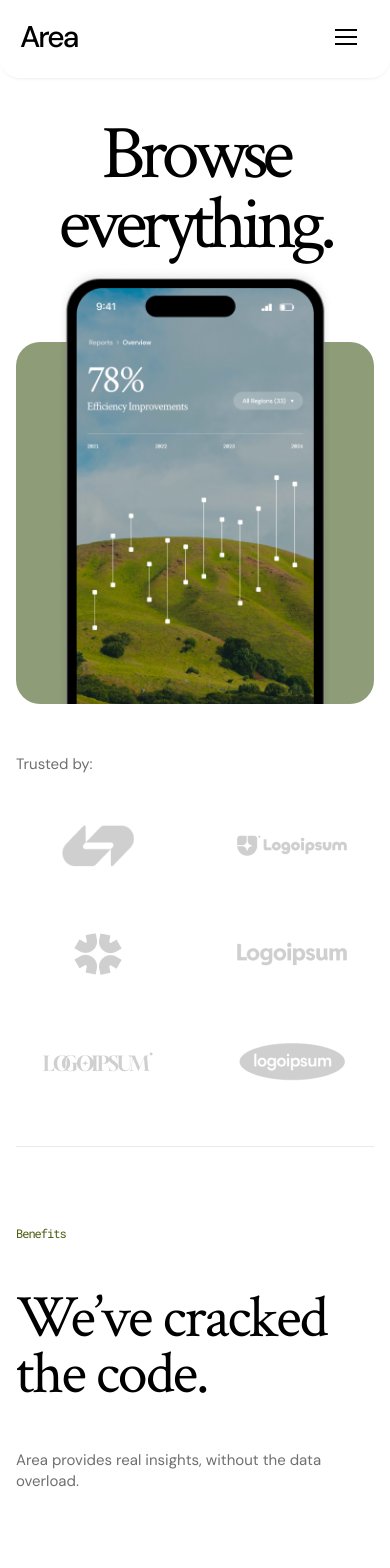
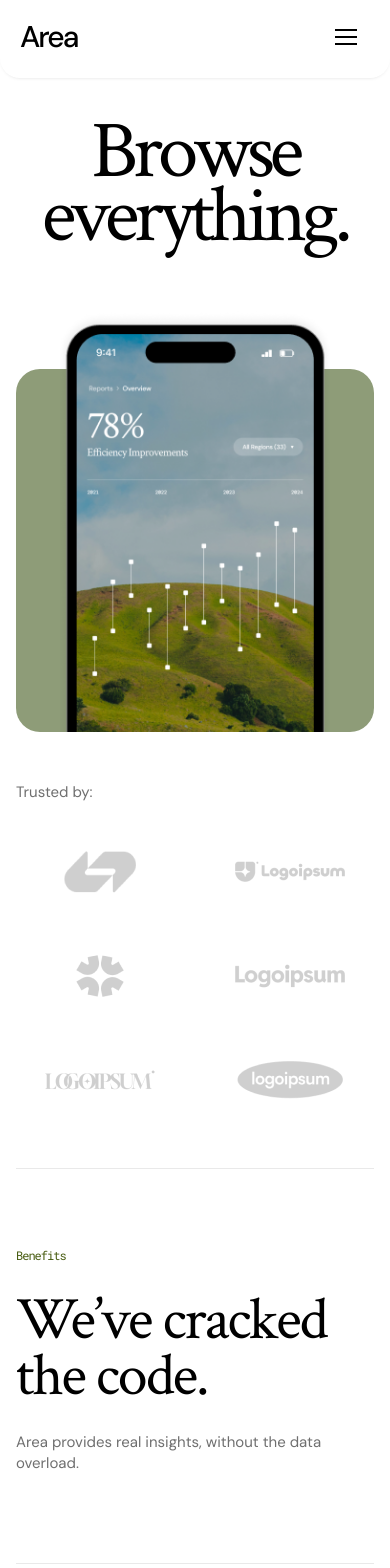
Before and after one commit to ministrov/landing-area-next-ts, a Next.js app: page / in a window 390 px wide. Shown: the top 1568 px of the page. Built offline with nearby package versions, Linux system fonts and the light colour scheme.

Commit message:
feat: keep on using a pixel perfect tool on mobile version

```diff
--- a/components/benefits/Benefits.module.css
+++ b/components/benefits/Benefits.module.css
@@ -93,6 +93,13 @@
 }
 
 @media screen and (max-width: 800px) {
+  .heading {
+    margin-bottom: 28px;
+  }
+
+  .slogan {
+    margin-bottom: 28px;
+  }
   .list {
     grid-template-columns: 1fr;
   }
--- a/components/hero/Hero.module.css
+++ b/components/hero/Hero.module.css
@@ -55,15 +55,20 @@
   .hero {
     gap: 20px;
     padding-top: 42px;
-    height: 626px;
+    height: 654px;
   }
 
   .title {
-    font-size: 76px;
-    line-height: 70px;
+    font-size: 81px;
+    line-height: 64px;
+    letter-spacing: -5px;
   }
 
   .image {
-    bottom: -102px;
+    bottom: -120px;
+  }
+
+  .background {
+    height: 363px;
   }
 }
--- a/components/partners/Partners.module.css
+++ b/components/partners/Partners.module.css
@@ -43,3 +43,13 @@
     height: 42px;
   }
 }
+
+@media screen and (max-width: 800px) {
+  .partners {
+    padding-bottom: 43px;
+  }
+
+  .partnerItem {
+    padding: 18px 20px;
+  }
+}
```
